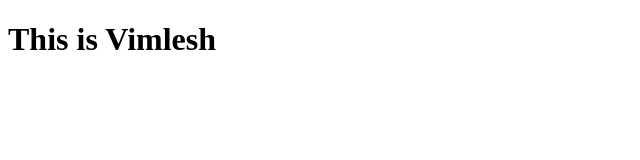
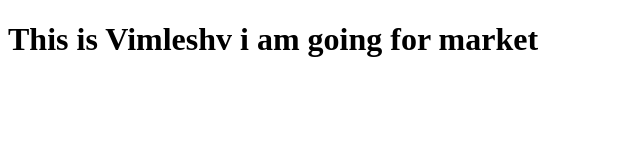
Before and after one commit to vimlesh-coder/apnacollege-demo, a plain HTML site: page vimlesh.html in a window 1280 px wide. Shown: the whole page, without its empty margins (0-640 px from the left). Drawn offline with Linux system fonts and the light colour scheme.

Commit message:
modified file

```diff
--- a/vimlesh.html
+++ b/vimlesh.html
@@ -6,6 +6,6 @@
     <title>Document</title>
 </head>
 <body>
-    <h1>This is Vimlesh</h1>
+    <h1>This is Vimleshv i am going for market</h1>
 </body>
 </html>
```
